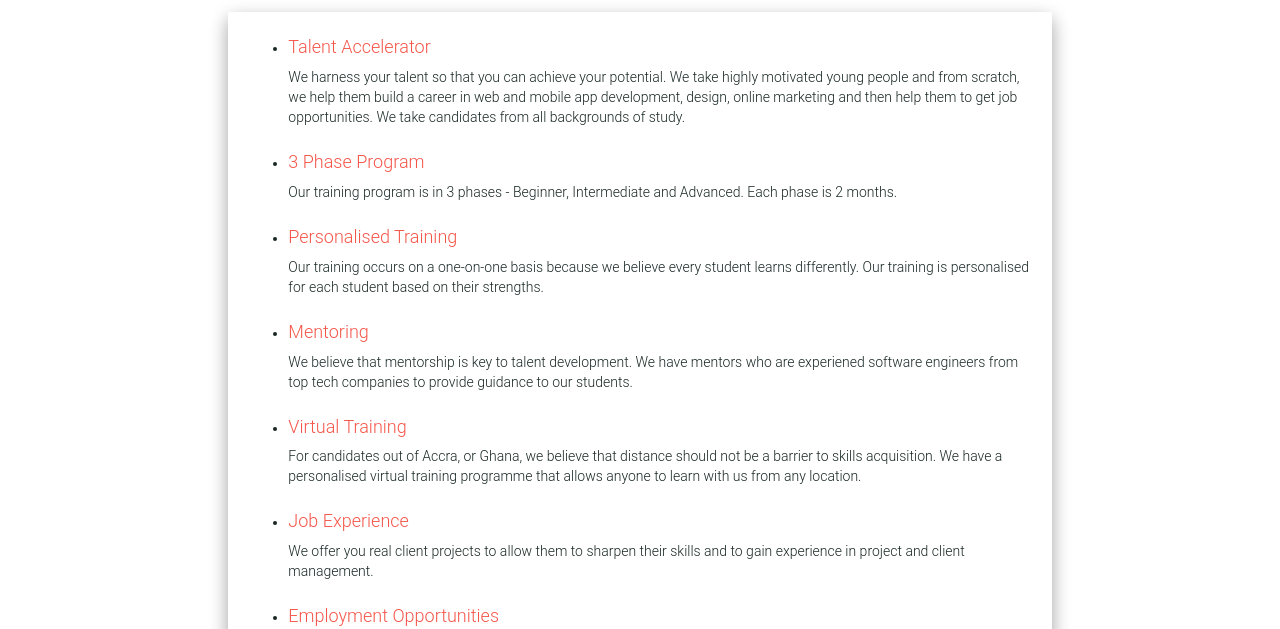
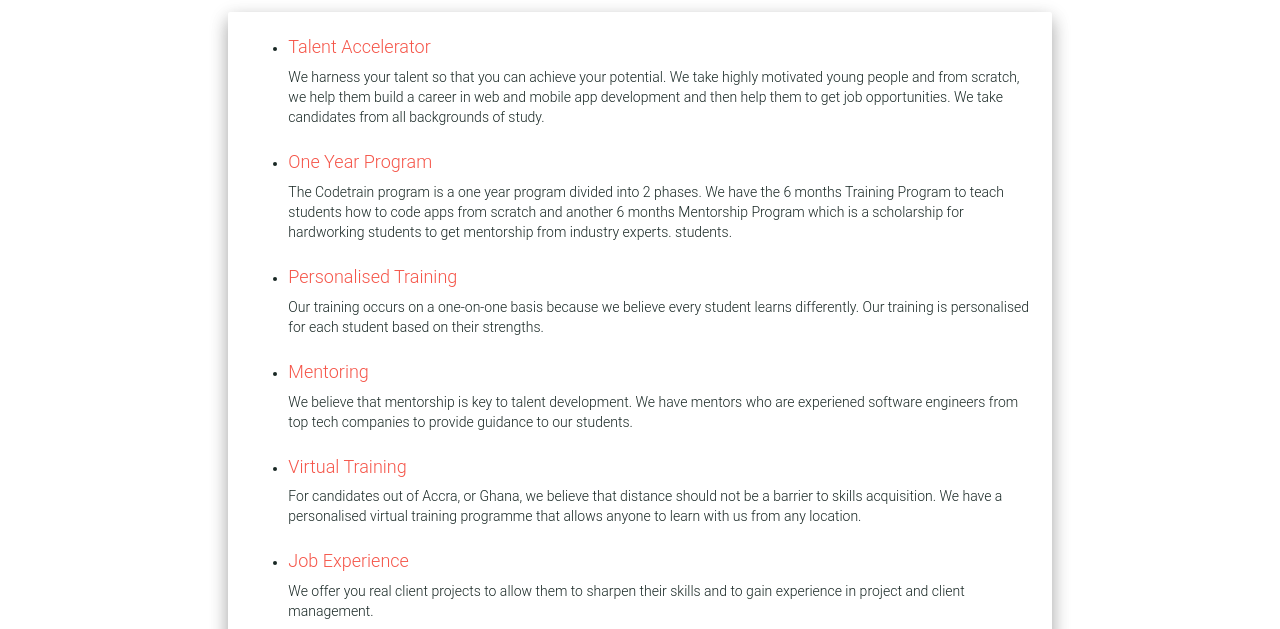
Before and after one commit to codedpills/ctwebsite, a plain HTML site: page howitworks.html in a window 1280 px wide. Shown: the part 171-800 px from the top of the page. Drawn offline with Linux system fonts and the light colour scheme.

Commit message:
made textual changes

```diff
--- a/howitworks.html
+++ b/howitworks.html
@@ -101,13 +101,18 @@
 	    				<li>
 	    					<h4>Talent Accelerator</h4>
 	    					<p>
-	    						We harness your talent so that you can achieve your potential. We take highly motivated young people and from scratch, we help them build a career in web and mobile app development, design, online marketing and then help them to get job opportunities. We take candidates from all backgrounds of study.
+								We harness your talent so that you can achieve your potential. We take highly motivated young people and from scratch,
+								we help them build a career in web and mobile app development and then help them to get job
+								opportunities. We take candidates from all backgrounds of study.
 	    					</p>
 	    				</li>
 	    				<li>
-	    					<h4>3 Phase Program</h4>
+	    					<h4>One Year Program</h4>
 	    					<p>
-	    						Our training program is in 3 phases - Beginner, Intermediate and Advanced. Each phase is 2 months.
+								The Codetrain program is a one year program divided into 2 phases. We have the 6 months Training Program to teach students
+								how to code apps from scratch and another 6 months Mentorship Program which is a scholarship for hardworking students to get
+								mentorship from industry experts.
+								students.
 	    						<!--
 
 	    						<a href="apply.html" >
@@ -120,33 +125,38 @@
 	    				<li>
 	    					<h4>Personalised Training</h4>
 	    					<p>
-	    						Our training occurs on a one-on-one basis because we believe every student learns differently. Our training is personalised for each student based on their strengths.
+								Our training occurs on a one-on-one basis because we believe every student learns differently. Our training is
+								personalised for each student based on their strengths.
 	    					</p>
 	    				</li>
 
 	    				<li>
 	    					<h4>Mentoring</h4>
 	    					<p>
-	    						We believe that mentorship is key to talent development. We have mentors who are experiened software engineers from top tech companies to provide guidance to our students.
+								We believe that mentorship is key to talent development. We have mentors who are experiened software engineers
+								from top tech companies to provide guidance to our students.
 	    					</p>
 	    				</li>
 
 	    				<li>
 	    					<h4>Virtual Training</h4>
 	    					<p>
-	    						For candidates out of Accra, or Ghana, we believe that distance should not be a barrier to skills acquisition. We have a personalised virtual training programme that allows anyone to learn with us from any location.
+								For candidates out of Accra, or Ghana, we believe that distance should not be a barrier to skills acquisition.
+								We have a personalised virtual training programme that allows anyone to learn with us from any location.
 	    					</p>
 	    				</li>
 	    				<li>
 	    					<h4>Job Experience</h4>
 	    					<p>
-	    						We offer you real client projects to allow them to sharpen their skills and to gain experience in project and client management.
+								We offer you real client projects to allow them to sharpen their skills and to gain experience in project and
+								client management.
 	    					</p>
 	    				</li>
 	    				<li>
 	    					<h4>Employment Opportunities</h4>
 	    					<p>
-	    						We help our successful graduates find employment, internship and freelance project opportunities from local and international companies.
+								We help our successful graduates find employment, internship and freelance project opportunities from local
+								and international companies.
 	    					</p>
 	    				</li>
 
```
